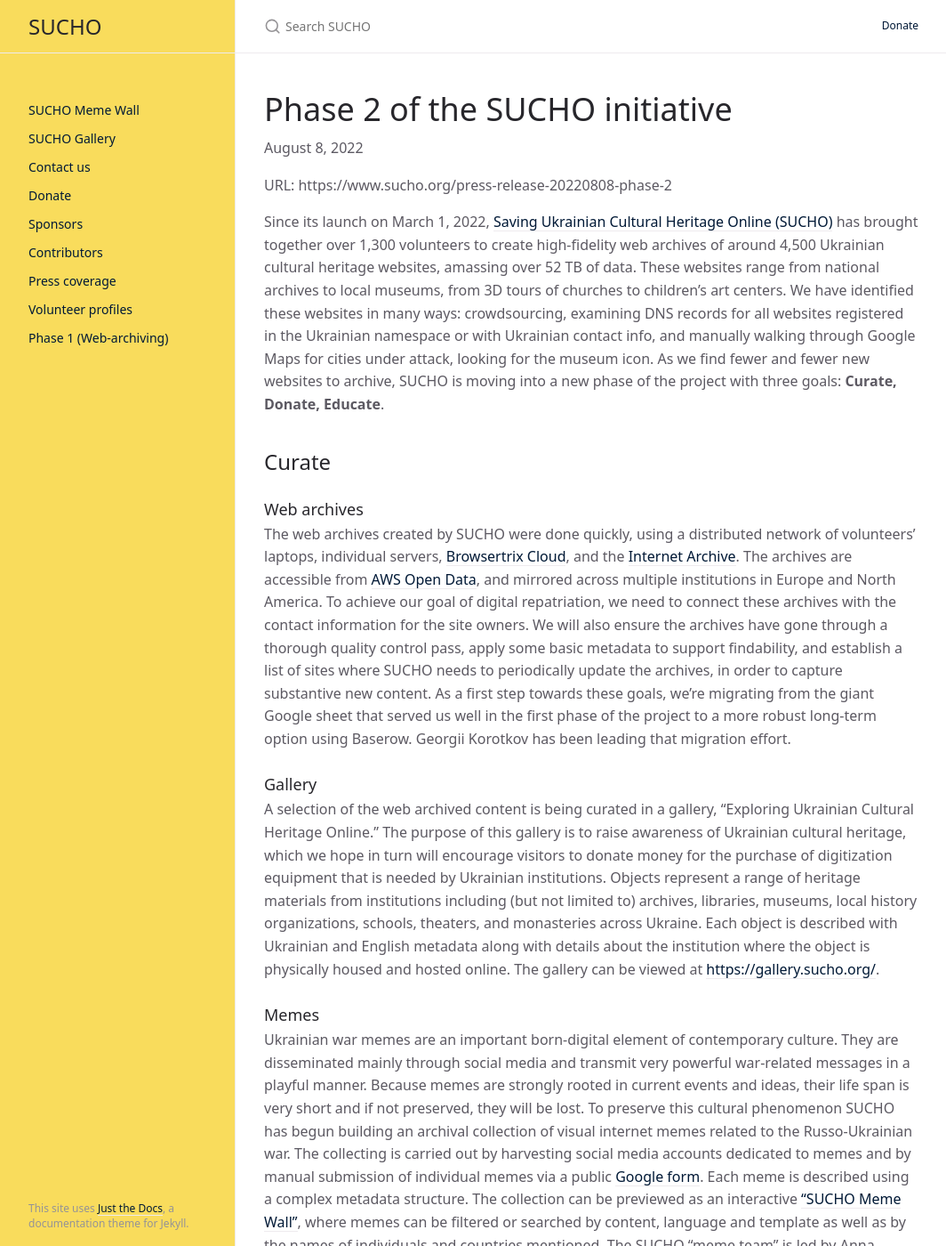
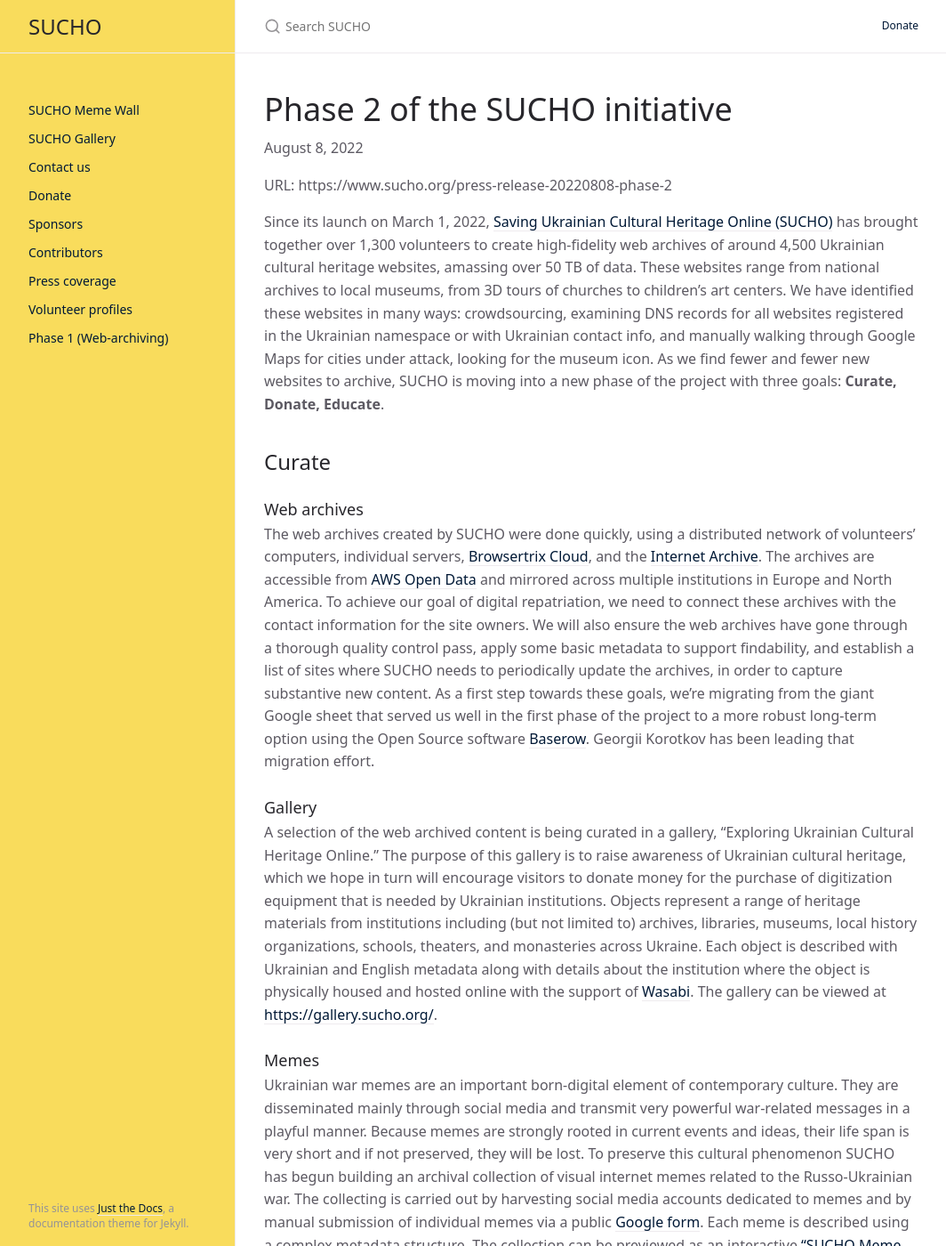
Before and after one commit to sucho-archiving/sucho-archiving.github.io, a Jekyll site: the page built from press-release-20220808-phase-2.md, in a window 1280 px wide and 1400 px high. Shown: the whole window at 89% size, without its empty margins (107-1171 px from the left). Built offline with Jekyll 4.4.1, drawn with Linux system fonts in a browser that asks for light colours; some of the changed text lies outside the part shown.

Commit message:
Press release additions

```diff
--- a/press-release-20220808-phase-2.md
+++ b/press-release-20220808-phase-2.md
@@ -9,14 +9,14 @@
 
 URL: https://www.sucho.org/press-release-20220808-phase-2
 
-Since its launch on March 1, 2022, [Saving Ukrainian Cultural Heritage Online (SUCHO)](https://www.sucho.org/) has brought together over 1,300 volunteers to create high-fidelity web archives of around 4,500 Ukrainian cultural heritage websites, amassing over 52 TB of data. These websites range from national archives to local museums, from 3D tours of churches to children’s art centers. We have identified these websites in many ways: crowdsourcing, examining DNS records for all websites registered in the Ukrainian namespace or with Ukrainian contact info, and manually walking through Google Maps for cities under attack, looking for the museum icon. As we find fewer and fewer new websites to archive, SUCHO is moving into a new phase of the project with three goals: **Curate, Donate, Educate**.
+Since its launch on March 1, 2022, [Saving Ukrainian Cultural Heritage Online (SUCHO)](https://www.sucho.org/) has brought together over 1,300 volunteers to create high-fidelity web archives of around 4,500 Ukrainian cultural heritage websites, amassing over 50 TB of data. These websites range from national archives to local museums, from 3D tours of churches to children’s art centers. We have identified these websites in many ways: crowdsourcing, examining DNS records for all websites registered in the Ukrainian namespace or with Ukrainian contact info, and manually walking through Google Maps for cities under attack, looking for the museum icon. As we find fewer and fewer new websites to archive, SUCHO is moving into a new phase of the project with three goals: **Curate, Donate, Educate**.
 
 ## Curate
 ### Web archives
-The web archives created by SUCHO were done quickly, using a distributed network of volunteers’ laptops, individual servers, [Browsertrix Cloud](https://browsertrix.cloud/), and the [Internet Archive](https://archive.org/web/). The archives are accessible from [AWS Open Data](https://registry.opendata.aws/sucho/), and mirrored across multiple institutions in Europe and North America. To achieve our goal of digital repatriation, we need to connect these archives with the contact information for the site owners. We will also ensure the archives have gone through a thorough quality control pass, apply some basic metadata to support findability, and establish a list of sites where SUCHO needs to periodically update the archives, in order to capture substantive new content. As a first step towards these goals, we’re migrating from the giant Google sheet that served us well in the first phase of the project to a more robust long-term option using Baserow. Georgii Korotkov has been leading that migration effort.
+The web archives created by SUCHO were done quickly, using a distributed network of volunteers’ computers, individual servers, [Browsertrix Cloud](https://browsertrix.cloud/), and the [Internet Archive](https://archive.org/web/). The archives are accessible from [AWS Open Data](https://registry.opendata.aws/sucho/) and mirrored across multiple institutions in Europe and North America. To achieve our goal of digital repatriation, we need to connect these archives with the contact information for the site owners. We will also ensure the web archives have gone through a thorough quality control pass, apply some basic metadata to support findability, and establish a list of sites where SUCHO needs to periodically update the archives, in order to capture substantive new content. As a first step towards these goals, we’re migrating from the giant Google sheet that served us well in the first phase of the project to a more robust long-term option using the Open Source software [Baserow](https://baserow.io/). Georgii Korotkov has been leading that migration effort.
 
 ### Gallery
-A selection of the web archived content is being curated in a gallery, “Exploring Ukrainian Cultural Heritage Online.” The purpose of this gallery is to raise awareness of Ukrainian cultural heritage, which we hope in turn will encourage visitors to donate money for the purchase of digitization equipment that is needed by Ukrainian institutions. Objects represent a range of heritage materials from institutions including (but not limited to) archives, libraries, museums, local history organizations, schools, theaters, and monasteries across Ukraine. Each object is described with Ukrainian and English metadata along with details about the institution where the object is physically housed and hosted online. The gallery can be viewed at [https://gallery.sucho.org/](https://gallery.sucho.org/).
+A selection of the web archived content is being curated in a gallery, “Exploring Ukrainian Cultural Heritage Online.” The purpose of this gallery is to raise awareness of Ukrainian cultural heritage, which we hope in turn will encourage visitors to donate money for the purchase of digitization equipment that is needed by Ukrainian institutions. Objects represent a range of heritage materials from institutions including (but not limited to) archives, libraries, museums, local history organizations, schools, theaters, and monasteries across Ukraine. Each object is described with Ukrainian and English metadata along with details about the institution where the object is physically housed and hosted online with the support of [Wasabi](https://wasabi.com/). The gallery can be viewed at [https://gallery.sucho.org/](https://gallery.sucho.org/).
 
 ### Memes
 Ukrainian war memes are an important born-digital element of contemporary culture. They are disseminated mainly through social media and transmit very powerful war-related messages in a playful manner. Because memes are strongly rooted in current events and ideas, their life span is very short and if not preserved, they will be lost. To preserve this cultural phenomenon SUCHO has begun building an archival collection of visual internet memes related to the Russo-Ukrainian war. The collecting is carried out by harvesting social media accounts dedicated to memes and by manual submission of individual memes via a public [Google form](https://docs.google.com/forms/d/e/1FAIpQLSdhi-nky_fICuBD-HKaGsQi_ezukKtU3oVeMulMg0Ra8TCnvw/viewform). Each meme is described using a complex metadata structure. The collection can be previewed as an interactive [“SUCHO Meme Wall”](https://memes.sucho.org/), where memes can be filtered or searched by content, language and template as well as by the names of individuals and countries mentioned. The SUCHO “meme team” is led by Anna Rakityanskaya, with Simon Wiles developing the meme wall.
@@ -29,7 +29,7 @@
 
 The urgency of digitizing cultural heritage has only grown since the war, and many institutions are beginning – or scaling up – digitization efforts. High-quality digitization depends on physical equipment, such as cameras, scanners, and computers. SUCHO is working with a number of partners to gather information about Ukrainian institutions’ needs, procure those items, and get them delivered to people who can use them.
 
-The [National Library of Sweden](https://www.kb.se/in-english.html) and the [Society of Archives and Records Management in Sweden (FAI)](https://fai.nu/summary-in-english/) have donated digitization equipment, such as scanners, cameras and computers that are being delivered to cultural heritage institutions in Ukraine.
+The [National Library of Sweden](https://www.kb.se/in-english.html) and the [Society of Archives and Records Management in Sweden (FAI)](https://fai.nu/summary-in-english/) have donated digitization equipment, such as scanners, cameras and computers that are being delivered to cultural heritage institutions in Ukraine. The [Polish Institute for Cultural Heritage](https://nid.pl/) and the Vernadsky National Library of Ukraine are partnering with SUCHO to facilitate the shipment of equipment donations to Ukraine and help with the distribution to the requesting institutions.
 
 And thanks to a generous donation from the [Pearl Jam Vitalogy Foundation](https://pearljam.com/vitalogy/news/dziekuje-polsko) we have begun procurement for additional digitization equipment requested by Ukrainian cultural heritage institutions.
 
```
